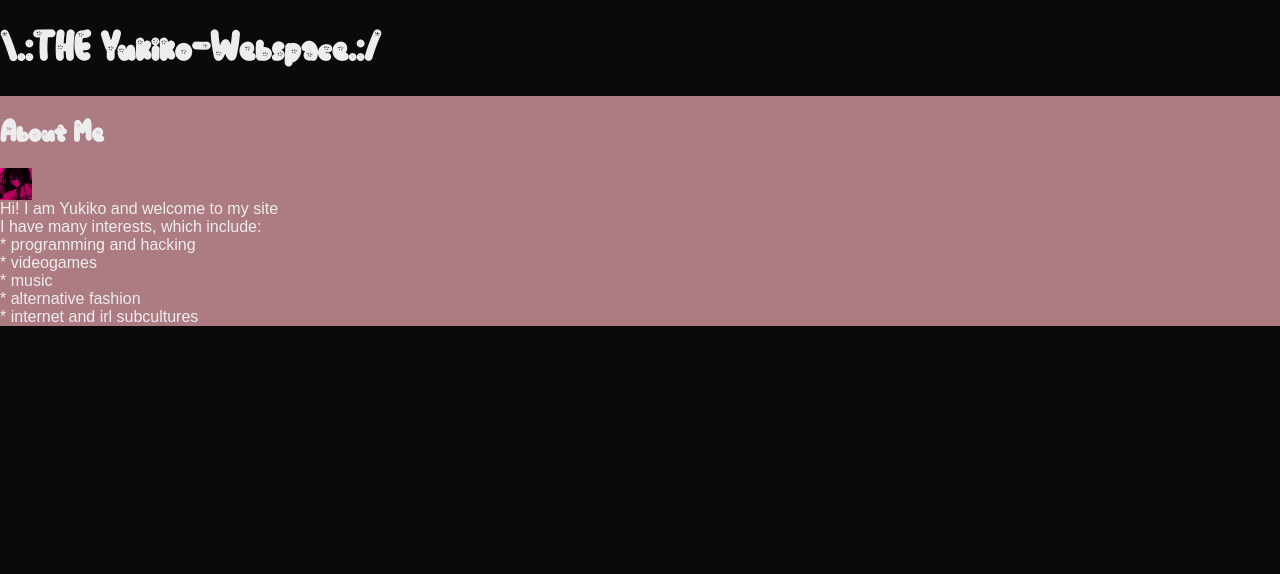
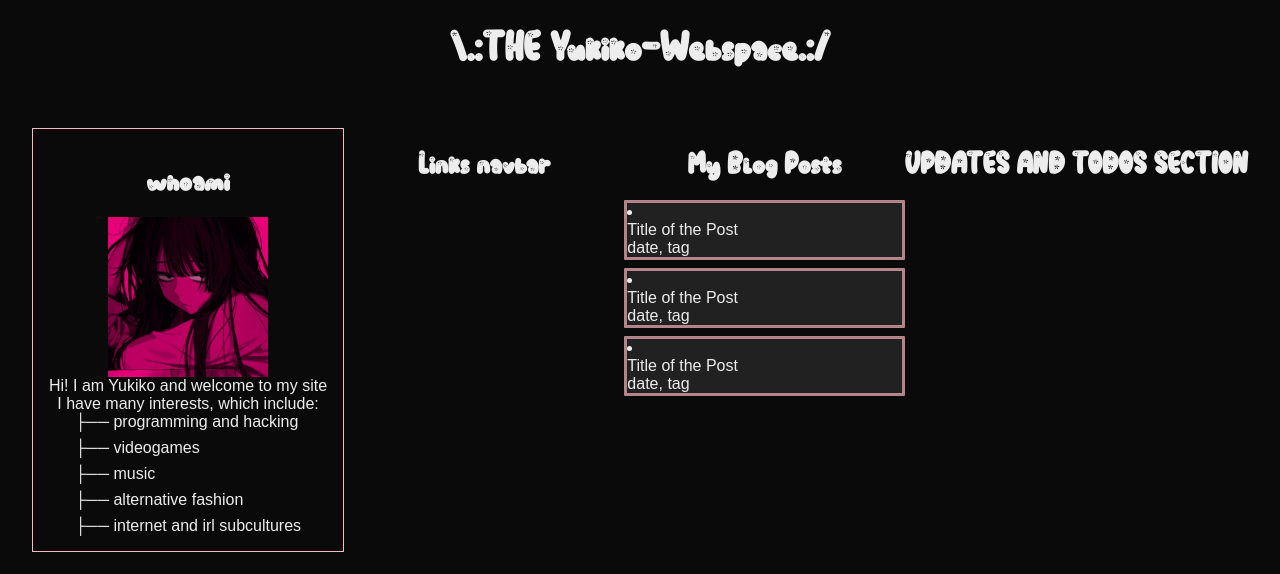
Before and after one commit to PumpkinBrain/Yukiko-Webspace, a Next.js app: page / in a window 1280 px wide. Shown: the top 574 px of the page. Built offline with nearby package versions, Linux system fonts and the light colour scheme.

Commit message:
started rebranding of website

```diff
--- a/src/app/page.module.css
+++ b/src/app/page.module.css
@@ -32,6 +32,11 @@
   flex-direction: column;
   gap: 32px;
   grid-row-start: 2;
+  padding-left: 2em;
+  padding-right: 2em
+}
+.main h1, .main h2{
+  text-align: center;
 }
 
 .main ol {
@@ -54,6 +59,10 @@
   padding: 2px 4px;
   border-radius: 4px;
   font-weight: 600;
+}
+
+.middleSection {
+  flex: 1,
 }
 
 .ctas {
@@ -166,3 +175,7 @@ a.secondary {
     filter: invert();
   }
 }
+
+.sections{
+  display: flex;
+}
--- a/src/app/page.tsx
+++ b/src/app/page.tsx
@@ -1,6 +1,9 @@
 "use client";
 import AboutMeSection from "@/components/sections/AboutMe";
+import BlogsSection from "@/components/sections/Blogs";
+import UpdatesAndTodos from "@/components/sections/UpdatesAndTodos";
 import "@/styles/globals.css";
+import styles from "./page.module.css";
 import { useEffect, useState } from "react";
 
 export default function Home() {
@@ -16,7 +19,7 @@ export default function Home() {
       setMatrixText((prev) =>
         prev
           .split("")
-          .map((char, index) =>
+          .map((_char, index) =>
             index < iteration
               ? targetText[index]
               : chars[Math.floor(Math.random() * chars.length)]
@@ -32,9 +35,14 @@ export default function Home() {
   }, []);
 
   return (
-    <>
+    <div className={styles.main}>
       <h1>{matrixText}</h1>
-      <AboutMeSection />
-    </>
+      <div className={styles.sections}>
+        <AboutMeSection />
+        <h2 style={{ flex: 1 }}>Links navbar</h2>
+        <BlogsSection />
+        <UpdatesAndTodos />
+      </div>
+    </div >
   );
 }
--- a/src/components/sections/AboutMe.tsx
+++ b/src/components/sections/AboutMe.tsx
@@ -4,16 +4,16 @@ import styles from "@/styles/components/AboutMe.module.css";
 const AboutMeSection: React.FC = () => {
   return (
     <div className={styles.aboutMe}>
-      <h2>About Me</h2>
+      <h2>whoami</h2>
       <img src="/profilepic.jpg"></img>
       <p>Hi! I am Yukiko and welcome to my site</p>
       <p>I have many interests, which include:</p>
       <ul>
-        <li>* programming and hacking</li>
-        <li>* videogames</li>
-        <li>* music</li>
-        <li>* alternative fashion</li>
-        <li>* internet and irl subcultures</li>
+        <li>programming and hacking</li>
+        <li>videogames</li>
+        <li>music</li>
+        <li>alternative fashion</li>
+        <li>internet and irl subcultures</li>
       </ul>
     </div>
   );
--- /dev/null
+++ b/src/components/sections/Blogs.tsx
@@ -0,0 +1,28 @@
+import React from "react";
+import styles from "@/styles/components/BlogList.module.css";
+
+const BlogsSection: React.FC = () => {
+  return (
+    <div className={styles.blogList}>
+      <h2>My Blog Posts</h2>
+      <ul>
+        <BlogListItem />
+        <BlogListItem />
+        <BlogListItem />
+      </ul>
+    </div>
+  );
+};
+
+const BlogListItem: React.FC = () => {
+  return (
+    <li className={styles.blogListItem}>
+      <div>
+        <p>Title of the Post</p>
+        <p>date, tag</p>
+      </div>
+    </li>
+  );
+};
+
+export default BlogsSection;
--- /dev/null
+++ b/src/components/sections/UpdatesAndTodos.tsx
@@ -0,0 +1,11 @@
+import React from "react";
+
+const UpdatesAndTodos: React.FC = () => {
+  return (
+    <div>
+      <h2>UPDATES AND TODOS SECTION</h2>
+    </div>
+  );
+};
+
+export default UpdatesAndTodos;
--- a/src/styles/components/AboutMe.module.css
+++ b/src/styles/components/AboutMe.module.css
@@ -1,9 +1,21 @@
 .aboutMe{
-    background-color: var(--section-box);
     display: flex;
     flex-direction: column;
+    align-items: center;
+    border-color: lightpink;
+    border-width: 1px;
+    border-style: solid;
+    padding: 1em
+}
+
+.aboutMe ul{
+    list-style:none
+}
+
+.aboutMe li::before{
+    content: "├── ";
 }
 
 .aboutMe img{
-    max-width: 2em;
+    max-width: 10em;
 }
--- /dev/null
+++ b/src/styles/components/BlogList.module.css
@@ -0,0 +1,10 @@
+.blogList{
+    flex: 1
+}
+
+.blogListItem{
+    background-color: #212121;
+    border-radius: 1px;
+    border-style: solid;
+    border-color: var(--section-box);
+}
--- a/src/styles/globals.css
+++ b/src/styles/globals.css
@@ -34,6 +34,10 @@ a {
   text-decoration: none;
 }
 
+li{
+  list-style-position: inside;
+}
+
 
 @media (prefers-color-scheme: dark) {
   html {
```
